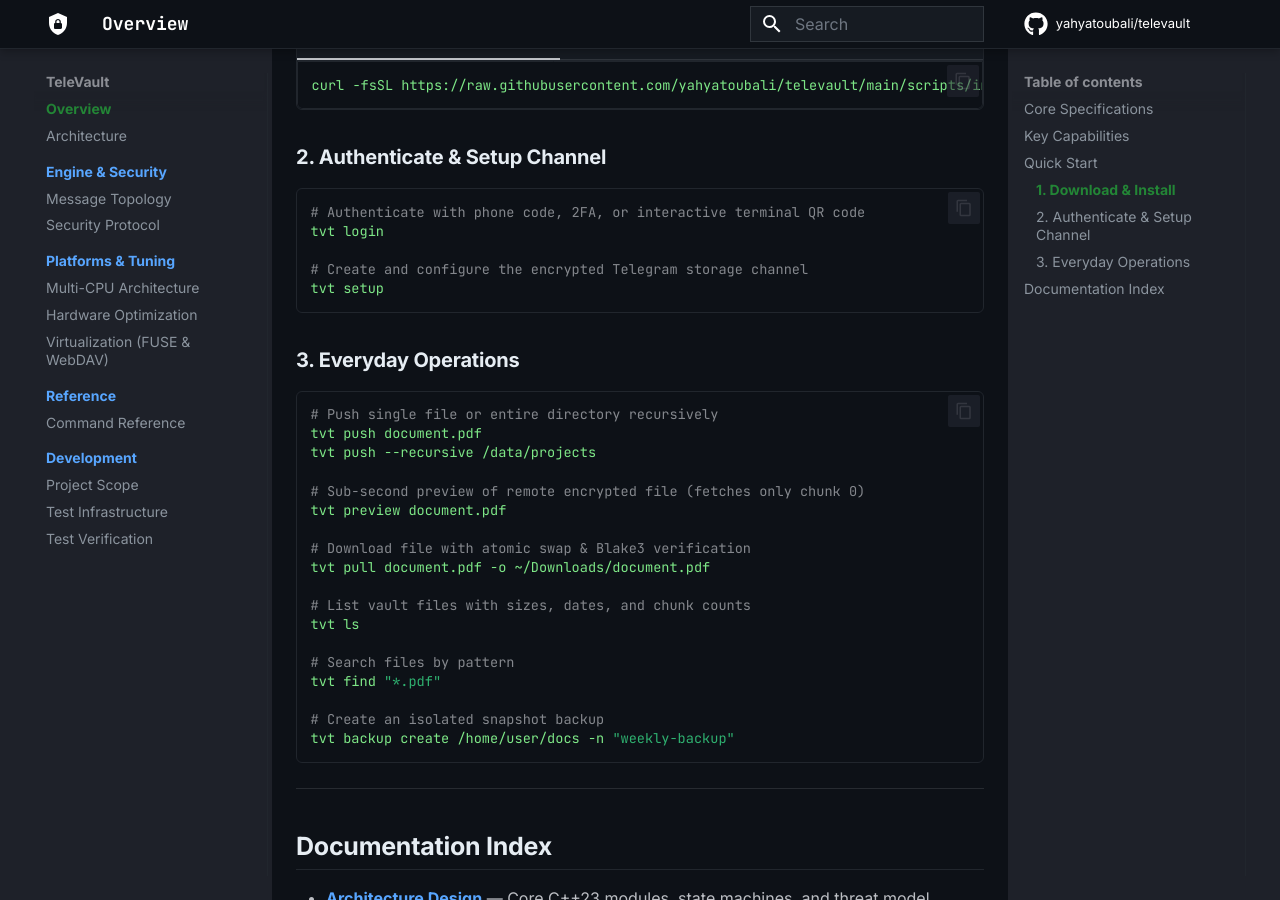
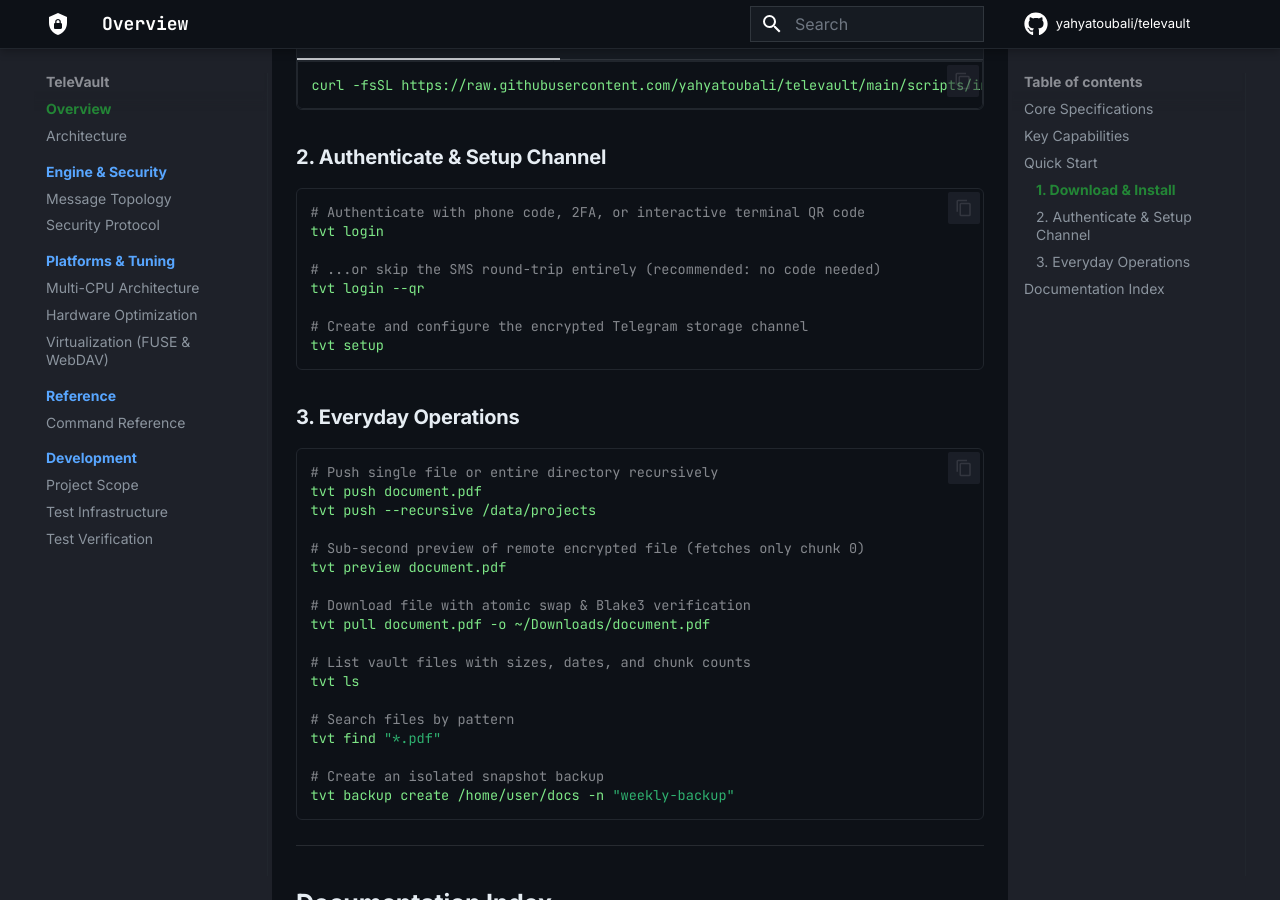
Before and after one commit to yahyatoubali/televault, an MkDocs documentation site: the page built from docs/index.md, in a window 1280 px wide and 900 px high, scrolled down 1733 px. Built offline with MkDocs 1.6.1 and Material for MkDocs 9.7.7, drawn with Linux system fonts in a browser that asks for light colours; comment, search, counter and statistics services are not loaded.

Commit message:
docs: document 'tvt login --qr' as the recommended login

````diff
--- a/docs/index.md
+++ b/docs/index.md
@@ -111,6 +111,9 @@
 # Authenticate with phone code, 2FA, or interactive terminal QR code
 tvt login
 
+# ...or skip the SMS round-trip entirely (recommended: no code needed)
+tvt login --qr
+
 # Create and configure the encrypted Telegram storage channel
 tvt setup
 ```
````
Also changed, not shown: README.md (+2 -0 lines), docs/commands.md (+1 -0 lines).
